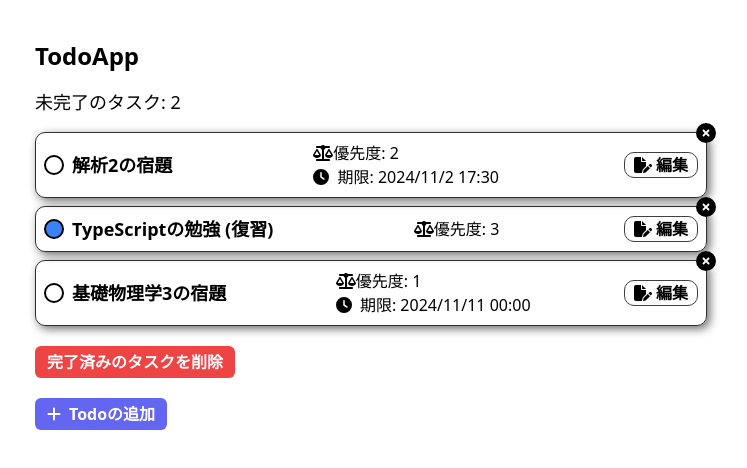
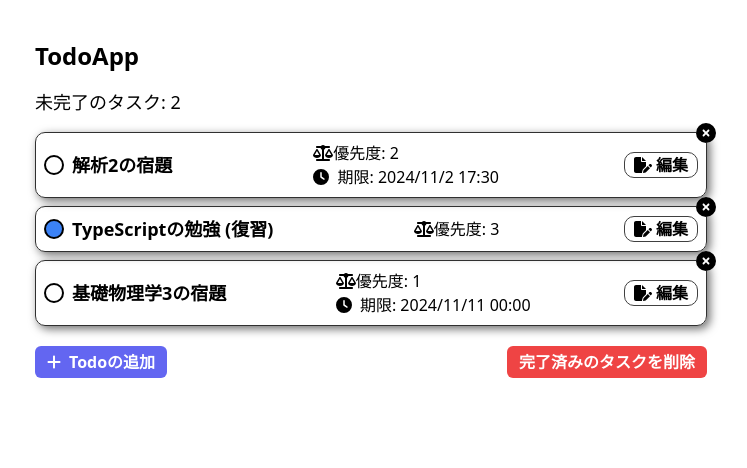
Before and after one commit to kohtarou/react-todo-app, a React (Vite) app: page / in a window 1280 px wide. Shown: the top 468 px of the page, without its empty margins (269-1016 px from the left). Built offline with nearby package versions, Linux system fonts and the light colour scheme.

Commit message:
ｆｒｇ

```diff
--- a/src/App.tsx
+++ b/src/App.tsx
@@ -158,22 +158,24 @@ const App = () => {
         remove={remove}
         edit={edit}
       />
-      <button
-        type="button"
-        onClick={removeCompletedTodos}
-        className="mt-5 rounded-md bg-red-500 px-3 py-1 font-bold text-white hover:bg-red-600"
-      >
-        完了済みのタスクを削除
-      </button>
+      <div className="mt-5 flex justify-between">
         <button
           type="button"
           onClick={handleAddTodoClick} // 追加画面を表示
-        className="mt-5 flex items-center justify-center rounded-md bg-indigo-500 px-3 py-1 font-bold text-white hover:bg-indigo-600"
+          className="flex items-center justify-center rounded-md bg-indigo-500 px-3 py-1 font-bold text-white hover:bg-indigo-600"
         >
           <FontAwesomeIcon icon={faPlus} className="mr-2" />{" "}
           {/* アイコンを追加 */}
           Todoの追加
         </button>
+        <button
+          type="button"
+          onClick={removeCompletedTodos}
+          className="rounded-md bg-red-500 px-3 py-1 font-bold text-white hover:bg-red-600"
+        >
+          完了済みのタスクを削除
+        </button>
+      </div>
       {showAddTodo && (
         <div className="fixed inset-0 flex items-center justify-center bg-black bg-opacity-50">
           <div className="bg-white p-6 rounded-md shadow-md max-w-md w-full">
```
Lines whose indentation alone changed are shown as unchanged.
